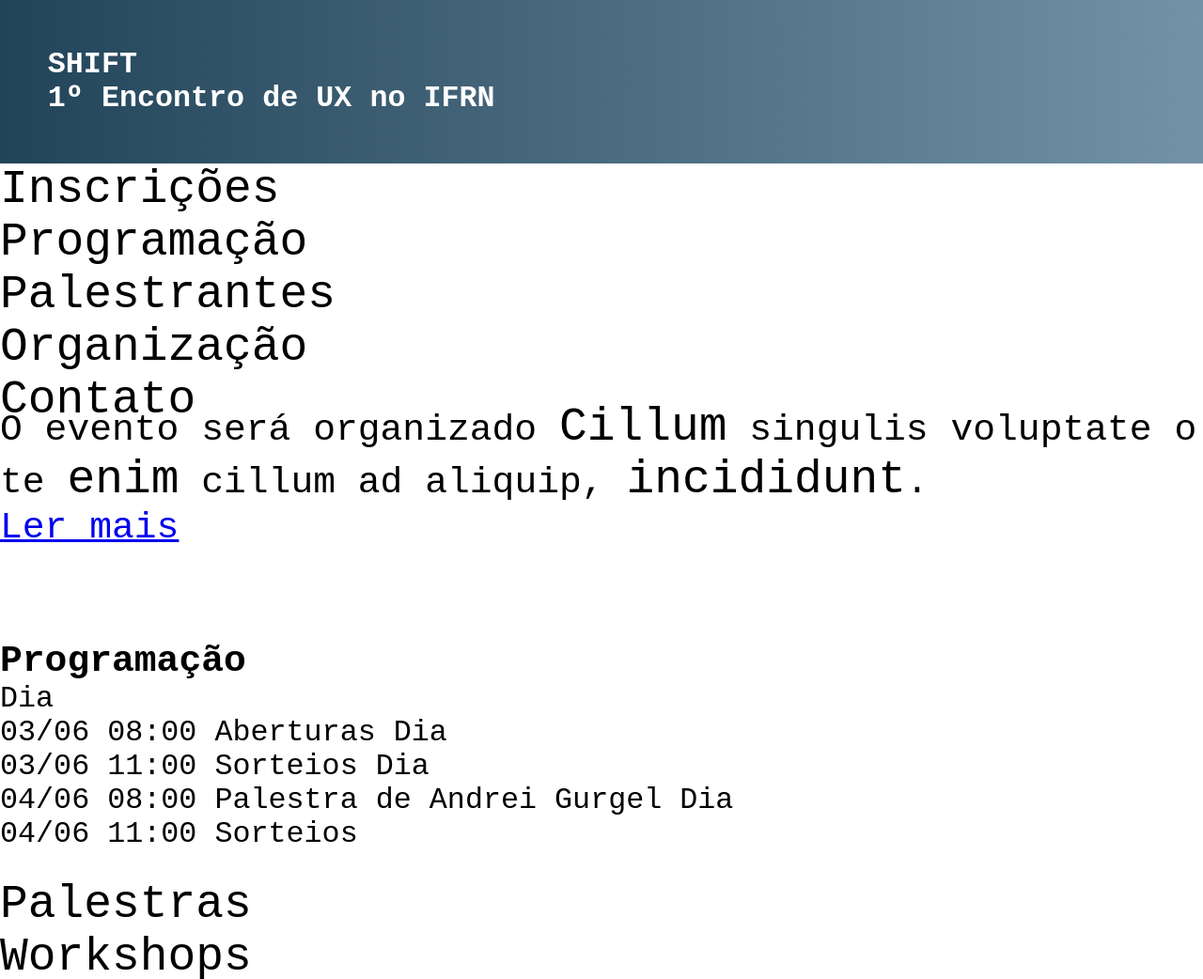
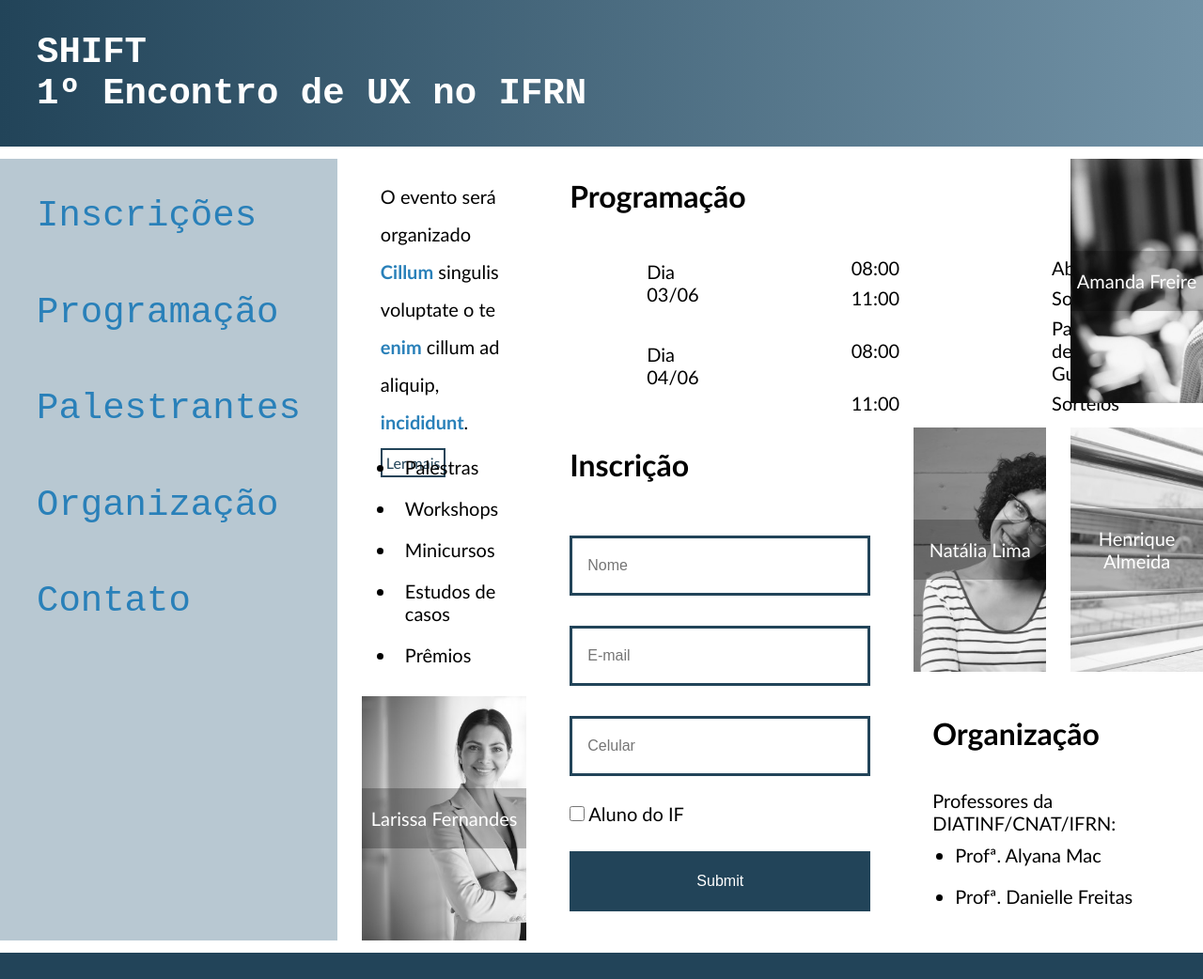
Before and after one commit to Renato-Richard/DWAI_2024, a plain HTML site: page AULA_21/index.html in a window 1280 px wide. Shown: the top 1042 px of the page at 94% size. Drawn offline with Linux system fonts and the light colour scheme.

Commit message:
atualização

```diff
--- a/AULA_21/index.html
+++ b/AULA_21/index.html
@@ -12,44 +12,47 @@
         <h1>SHIFT<br>1º Encontro de UX no IFRN</h1>
     </header>
     <main>
-        <nav>
+        <nav id="menuLateral">
             <ol>
-                <li>Inscrições</li>
-                <li>Programação</li>
-                <li>Palestrantes</li>
-                <li>Organização</li>
-                <li>Contato</li>
+                <li><a href="#">Inscrições</a></li>
+                <li><a href="#">Programação</a></li>
+                <li><a href="#">Palestrantes</a></li>
+                <li><a href="#">Organização</a></li>
+                <li><a href="#">Contato</a></li>
             </ol>
         </nav>
-        <div>
+        <div id="informativos">
             <p>O evento será organizado <span>Cillum</span> singulis voluptate o te <span>enim</span> cillum ad aliquip, <span>incididunt</span>.</p>
             <a href="#">Ler mais</a>
         </div>
-        <section id="programação">
+        <section id="programacao">
             <h2>Programação</h2>
+            <table>
                 <tbody>
                     <tr>
-                    <td>Dia<br>03/06</td>
+                        <td rowspan="2">Dia<br>03/06</td>
                         <td>08:00</td>
                         <td>Aberturas</td>
                     </tr>
                     <tr>
-                    <td>Dia<br>03/06</td>
                         <td>11:00</td>
                         <td>Sorteios</td>
                     </tr>
                     <tr>
-                    <td>Dia<br>04/06</td>
+                        <td rowspan="2">Dia<br>04/06</td>
                         <td>08:00</td>
                         <td>Palestra de Andrei Gurgel</td>
                     </tr>
                     <tr>
-                    <td>Dia<br>04/06</td>
                         <td>11:00</td>
                         <td>Sorteios</td>
                     </tr>
                 </tbody>
+            </table>
         </section>
+        <div id="amanda">
+            <p>Amanda Freire</p>
+        </div>
         <div id="lista">
             <ul>
                 <li>Palestras</li>
@@ -59,10 +62,7 @@
                 <li>Prêmios</li>
             </ul>
         </div>
-        <div id="larissa">
-            <p>Larissa Fernandes</p>
-        </div>
-        <form action="#" id="inscrição">
+        <form action="#" id="inscricao">
             <h2>Inscrição</h2>
             <input type="text" id="nome" placeholder="Nome"><br>
             <input type="email" id="email" placeholder="E-mail"><br>
@@ -74,20 +74,20 @@
         <div id="natalia">
             <p>Natália Lima</p>
         </div>
-        <section>
+        <div id="henrique">
+            <p>Henrique Almeida</p>
+        </div>
+        <div id="larissa">
+            <p>Larissa Fernandes</p>
+        </div>
+        <section id="organizacao">
             <h2>Organização</h2>
             <p>Professores da DIATINF/CNAT/IFRN:</p>
             <ul>
-                <li>Profª. Alyana Mac</li>^
+                <li>Profª. Alyana Mac</li>
                 <li>Profª. Danielle Freitas</li>
             </ul>
         </section>
-        <div>
-            <p>Amanda Freire</p>
-        </div>
-        <div>
-            <p>Henrique Almeida</p>
-        </div>
     </main>
     <footer>
         <p>Desenvolvido por IFRN.</p>
--- a/AULA_21/main.css
+++ b/AULA_21/main.css
@@ -1,15 +1,159 @@
 *{
     margin: 0;
     padding: 0;
+    box-sizing: border-box;
+    text-decoration: none;
+}
+body{
     font-family: monospace;
-    font-size: 1.25em;
 }
 header{
     background-image: linear-gradient(to left, #7292A6, #224459);
     color: white;
-    padding: 2em;
+    display: flex;
+    align-items: center;
+    font-size: 1.5em;
+    height: 8em;
+    padding: 0 2em;
 }
 main{
     display: grid;
-    grid-template-rows: 10em 10em 10em;
+    gap: 2em;
+    grid-template-rows: 20em 20em 20em;
+    grid-template-columns: 1fr 1fr 2fr 1fr 1fr;
+    grid-template-areas:
+    "menuLateral informativos programacao programacao amanda"
+    "menuLateral lista inscricao natalia henrique"
+    "menuLateral larissa inscricao organizacao organizacao";
+    margin: 1em 0;
 }
+section, div, form{
+    font-family:'Trebuchet MS';
+}
+h2{
+    font-size: 2em;
+    margin: 0 0 1.25em 0;
+}
+main p, ul li, td, label{
+    font-size: 1.25em;
+}
+#menuLateral{
+    grid-area: menuLateral;
+    background-color: rgba(114, 146, 166, 0.5);
+    font-size: 3em;
+    padding: 0.25em;
+}
+#menuLateral a{
+    color: #2980B9;
+}
+#menuLateral ol li{
+    list-style: none;
+    padding: 0.75em;
+}
+#informativos{
+    grid-area: informativos;
+    padding: 1.25em;
+}
+#informativos p{
+    line-height: 2em;
+}
+#informativos a{
+    border: 2px solid #224459;
+    color: #224459;
+    padding: 0.25em;
+    display: inline-block;
+    margin: 0.5em 0 0 0;
+}
+#informativos span{
+    color:#2980B9;
+    font-weight: 900;
+}
+#programacao{
+    grid-area: programacao;
+    padding: 1.25em;
+}
+#programacao td{
+    padding: 0.15em 4em;
+}
+#amanda{
+    grid-area: amanda;
+    background-image: url(./palestrantes/amanda.jpg);
+}
+#lista{
+    grid-area: lista;
+    padding: 1.25em 1.25em 1.25em 2.25em;
+}
+#lista li{
+    padding: 0.5em;
+}
+#inscricao{
+    grid-area: inscricao;
+    padding: 1.25em;
+}
+#inscricao input{
+    width: 100%;
+    height: 4em;
+    padding: 1em;
+    margin: 1em 0;
+    border: 3px solid #224459;
+    font-size: 1em;
+}
+#inscricao input[type="checkbox"]{
+    width: 1em;
+    height: 1em;
+}
+#inscricao input[type="submit"]{
+    display: block;
+    width: 20em;
+    margin: 1em auto;
+    border: none;
+    background-color: #224459;
+    color: white;
+}
+#natalia{
+    grid-area: natalia;
+    background-image: url(./palestrantes/georgia.jpg);
+}
+#henrique{
+    grid-area: henrique;
+    background-image: url(./palestrantes/henrique.jpg);
+}
+#larissa{
+    grid-area: larissa;
+    background-image: url('./palestrantes/ellen.jpg');
+}
+#organizacao{
+    grid-area: organizacao;
+    padding: 1.25em;
+}
+#organizacao ul{
+    padding: 0 0 0 1.5em;
+}
+#organizacao li{
+    padding: 0.5em 0;
+}
+#amanda, #natalia, #henrique, #larissa{
+    background-size: cover;
+    filter: grayscale(100%);
+    display: flex;
+    justify-content: center;
+    align-items: center;
+}
+#amanda p, #natalia p, #henrique p, #larissa p{
+    background-color: rgba(0, 0, 0, 0.25);
+    text-align: center;
+    width: 100%;
+    padding: 1em 0;
+    color: white;
+}
+footer{
+    background-color: #224459;
+    color: white;
+    display: flex;
+    justify-content: center;
+    align-items: center;
+    font-family: Arial;
+    font-size: 1.25em;
+    height: 10em;
+    text-align: center;
+}
```
Lines whose indentation alone changed are shown as unchanged.
